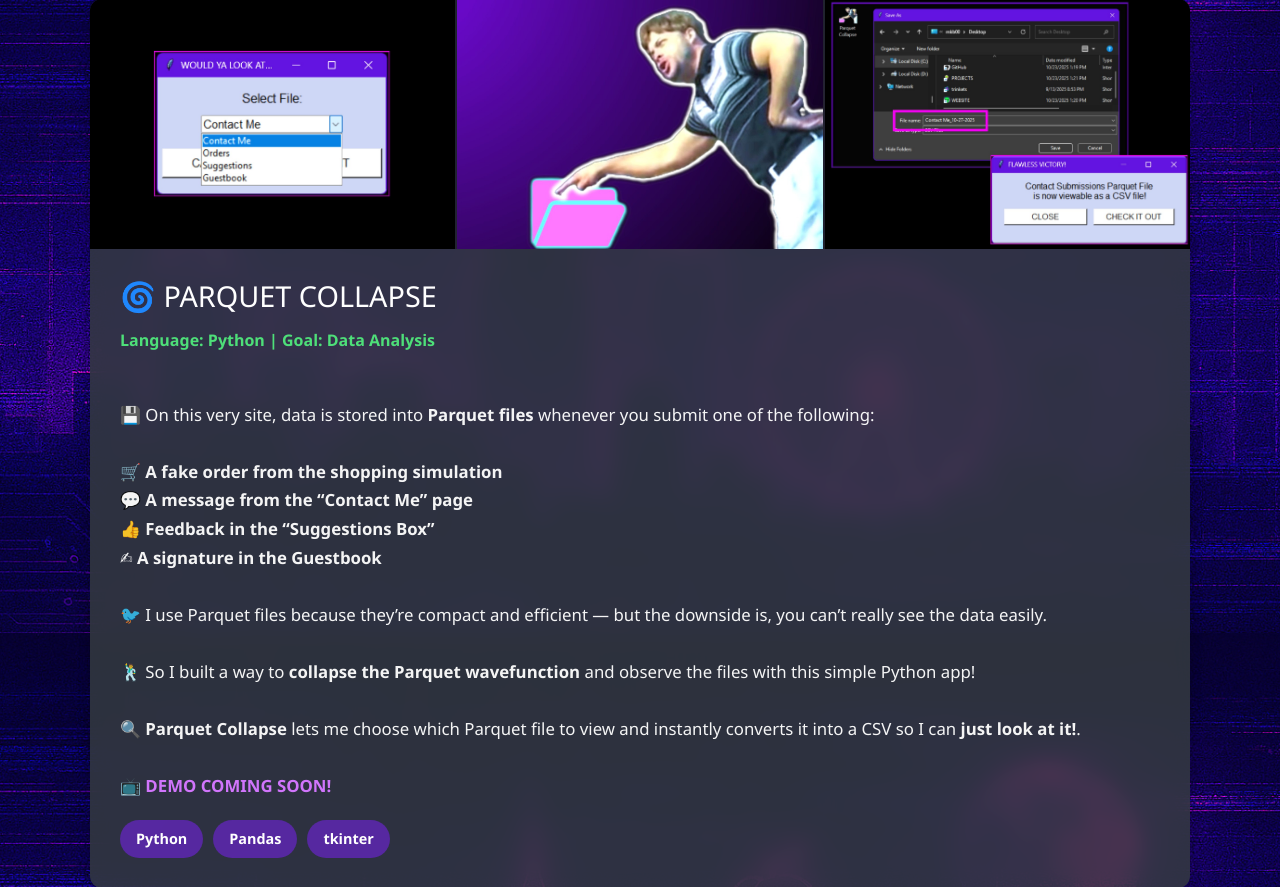
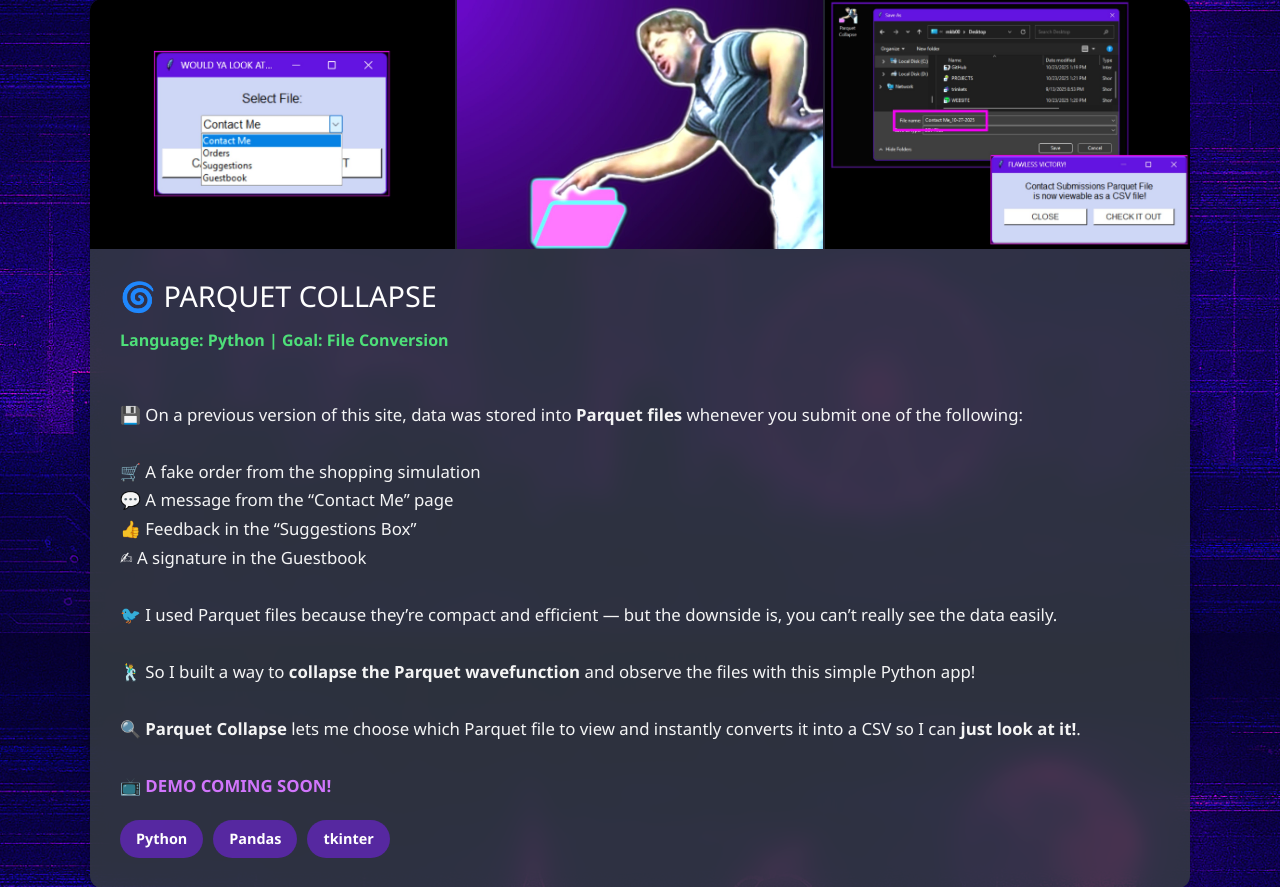
Before and after one commit to mkb0020/PortfolioSite, a Flask app: page /coding in a window 1280 px wide. Shown: the part 2567-3454 px from the top of the page. Run offline with Flask 3, Linux system fonts and the light colour scheme.

Commit message:
corrected text for new portfolio card

```diff
--- a/templates/coding.html
+++ b/templates/coding.html
@@ -82,14 +82,14 @@
         </div>
         <div class="project-details">
             <h3> 🌀 PARQUET COLLAPSE</h3>
-            <p class="project-meta"><strong>Language:</strong> Python | <strong>Goal:</strong> Data Analysis</p>
+            <p class="project-meta"><strong>Language:</strong> Python | <strong>Goal:</strong> File Conversion</p>
             <p class="project-description">
-                <br> 💾 On this very site, data is stored into <strong> Parquet files </strong> whenever you submit one of the following:
-                <br><br><strong>🛒 A fake order from the shopping simulation
+                <br> 💾 On a previous version of this site, data was stored into <strong> Parquet files </strong> whenever you submit one of the following:
+                <br><br>🛒 A fake order from the shopping simulation
                 <br>💬 A message from the “Contact Me” page
                 <br>👍 Feedback in the “Suggestions Box”
-                <br>✍ A signature in the Guestbook</strong>
-                <br><br>🐦 I use Parquet files because they’re compact and efficient — but the downside is, you can’t really see the data easily.
+                <br>✍ A signature in the Guestbook
+                <br><br>🐦 I used Parquet files because they’re compact and efficient — but the downside is, you can’t really see the data easily.
                 <br><br>🕺 So I built a way to <strong>collapse the Parquet wavefunction </strong>and observe the files with this simple Python app!
                 <br><br>🔍 <strong>Parquet Collapse</strong> lets me choose which Parquet file to view and instantly converts it into a CSV so I can <strong> just look at it!</strong>.
 
```
